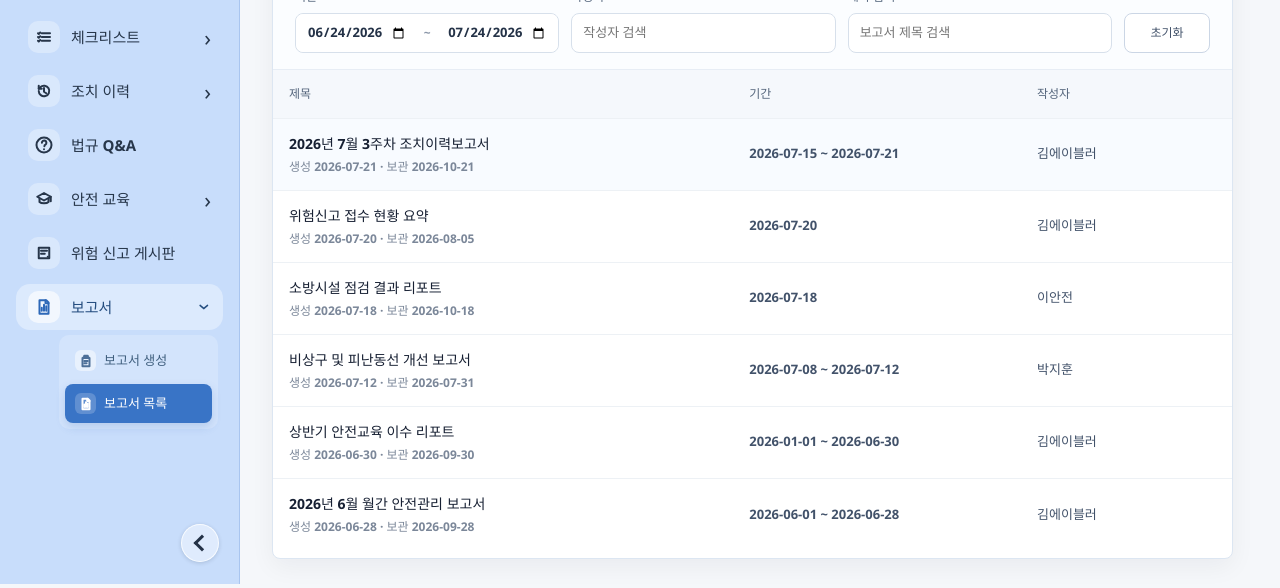
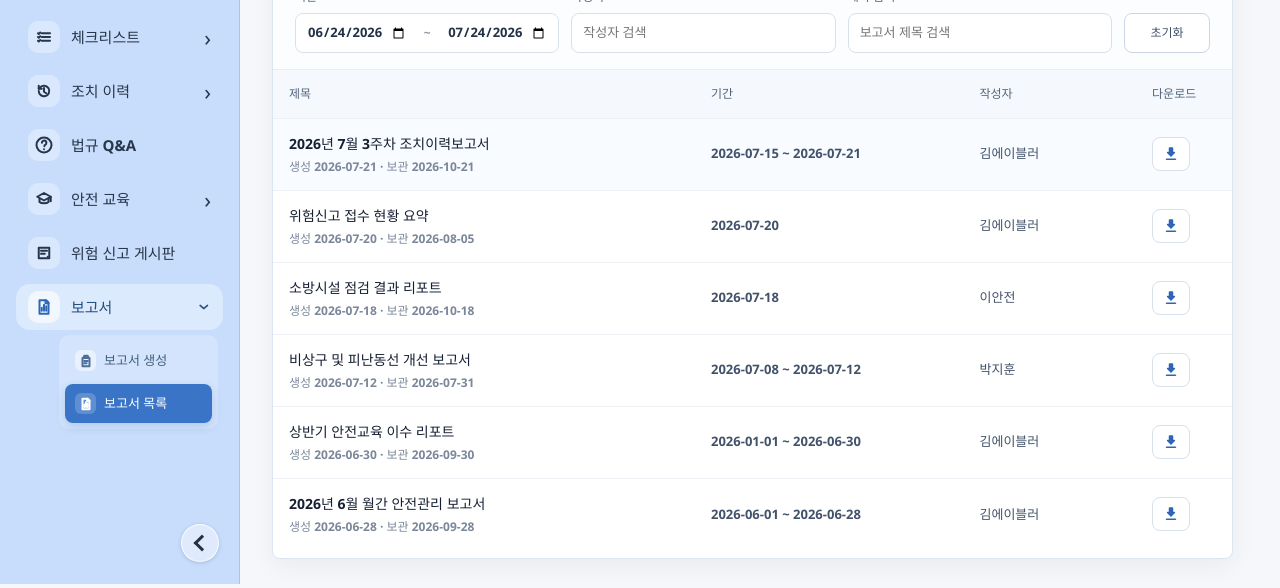
Before and after one commit to aivle-team03/frontend, a React (Vite) app: page /report/list in a window 1280 px wide. Shown: the part 216-804 px from the top of the page. Built offline with nearby package versions, Linux system fonts and the light colour scheme; no server answers; sample sign-in values are in the browser's storage; a web font is replaced by a local one.

Commit message:
보고서 다운로드 버튼 추가

```diff
--- a/src/mocks/mockData.js
+++ b/src/mocks/mockData.js
@@ -400,7 +400,7 @@ export const REPORT_PAGE_MOCK_DATA = {
     { key: 'risk-assessment', label: '위험성평가보고서' },
     { key: 'safety-inspection', label: '안전점검 보고서' },
     { key: 'incident-investigation', label: '산업재해조사보고서' },
-    { key: 'safety-education', label: '안전보건교육 기록' },
+    { key: 'safety-education', label: '안전보건교육보고서' },
     { key: 'etc', label: '기타' },
   ],
   siteOptions: ['A동 전체', 'A동 2층 복도', 'B동 1층 출입구', 'C동 3층 전기실', '지하 주차장'],
--- a/src/pages/ReportListPage.jsx
+++ b/src/pages/ReportListPage.jsx
@@ -1,3 +1,4 @@
+import DownloadRoundedIcon from '@mui/icons-material/DownloadRounded'
 import { useMemo, useState } from 'react'
 import Filtering from '../components/Report/Filtering.jsx'
 import { REPORT_PAGE_MOCK_DATA } from '../mocks/mockData.js'
@@ -54,6 +55,11 @@ function ReportListPage() {
     setFilters(getInitialFilters())
   }
 
+  const downloadReport = (event, report) => {
+    event.stopPropagation()
+    console.log(`${report.title} 다운로드`)
+  }
+
   return (
     <section className="report-page" aria-label="보고서 목록">
       <section className="report-archive-card">
@@ -77,6 +83,7 @@ function ReportListPage() {
                 <th>제목</th>
                 <th>기간</th>
                 <th>작성자</th>
+                <th>다운로드</th>
               </tr>
             </thead>
             <tbody>
@@ -94,11 +101,21 @@ function ReportListPage() {
                   </td>
                   <td>{report.period ?? report.createdAt}</td>
                   <td>{report.owner}</td>
+                  <td>
+                    <button
+                      className="report-download-button"
+                      type="button"
+                      aria-label={`${report.title} 다운로드`}
+                      onClick={(event) => downloadReport(event, report)}
+                    >
+                      <DownloadRoundedIcon />
+                    </button>
+                  </td>
                 </tr>
               ))}
               {!filteredReports.length && (
                 <tr>
-                  <td className="report-empty-cell" colSpan={3}>조건에 맞는 보고서가 없습니다.</td>
+                  <td className="report-empty-cell" colSpan={4}>조건에 맞는 보고서가 없습니다.</td>
                 </tr>
               )}
             </tbody>
--- a/src/styles/report.css
+++ b/src/styles/report.css
@@ -456,9 +456,33 @@
   background: #f8fbff;
 }
 
-.report-table th:nth-child(1) { width: 48%; }
-.report-table th:nth-child(2) { width: 30%; }
-.report-table th:nth-child(3) { width: 22%; }
+.report-table th:nth-child(1) { width: 44%; }
+.report-table th:nth-child(2) { width: 28%; }
+.report-table th:nth-child(3) { width: 18%; }
+.report-table th:nth-child(4) { width: 10%; }
+
+.report-download-button {
+  display: inline-flex;
+  width: 38px;
+  height: 34px;
+  align-items: center;
+  justify-content: center;
+  border: 1px solid #d7e0eb;
+  border-radius: 8px;
+  color: #2f64b7;
+  background: #ffffff;
+  cursor: pointer;
+}
+
+.report-download-button:hover {
+  border-color: #9bbcea;
+  background: #f5f9ff;
+}
+
+.report-download-button svg {
+  width: 18px;
+  height: 18px;
+}
 
 .report-empty-cell {
   height: 160px;
```
